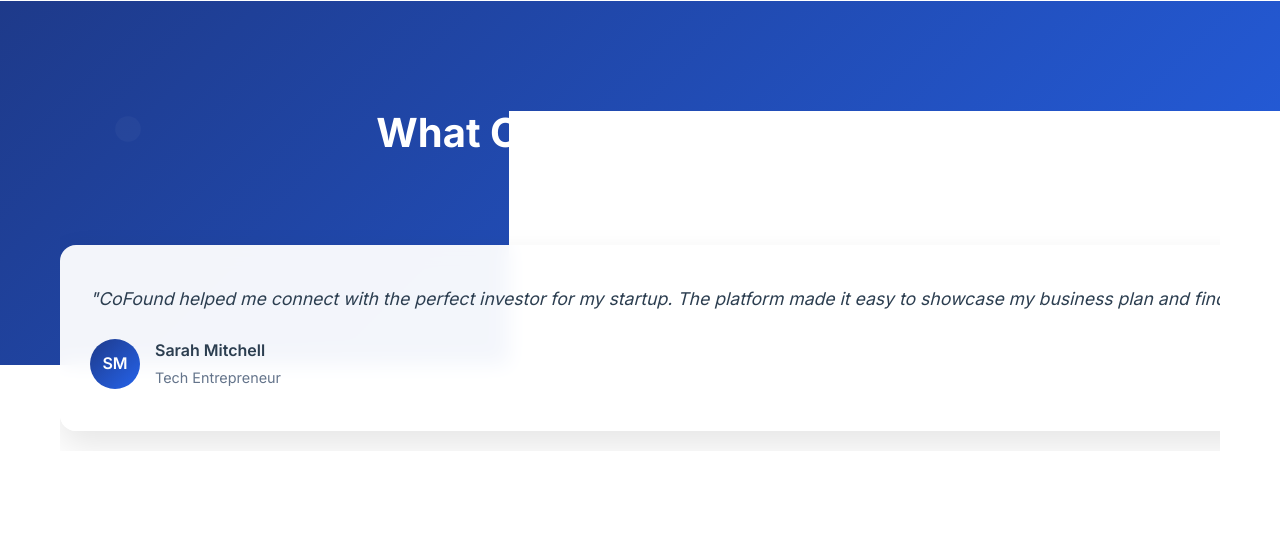
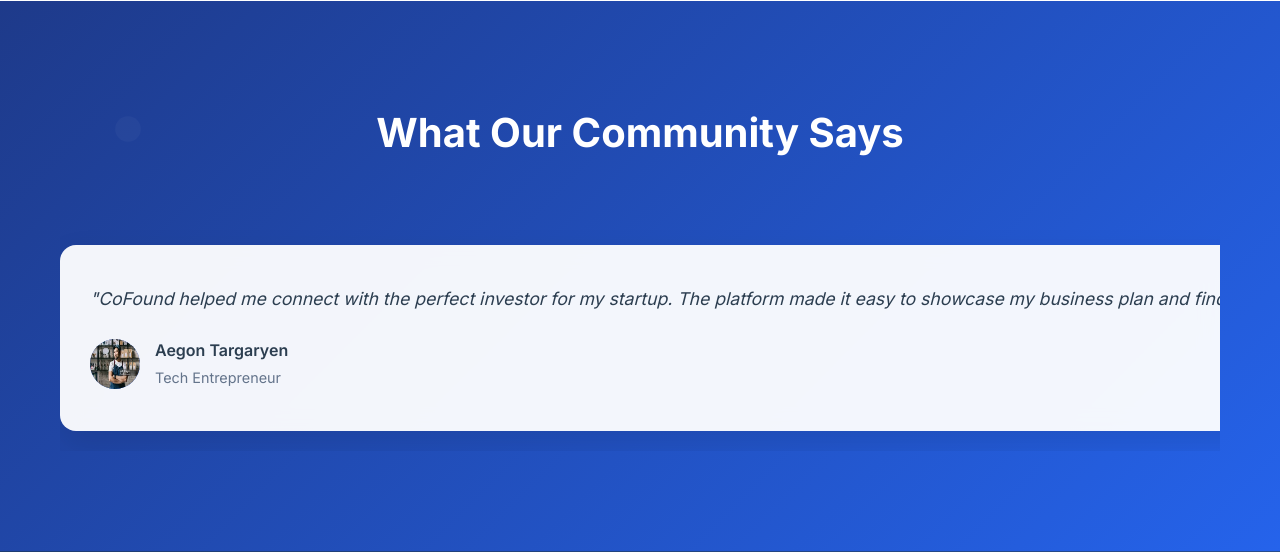
Before and after one commit to BILALAKRAM27/CoFound, a Django app: page / in a window 1280 px wide. Shown: the part 2684-3236 px from the top of the page. Run offline with Django 5.2, Linux system fonts and the light colour scheme.

Commit message:
added the images in the carasoule

```diff
--- a/Investors/templates/cofound_landing.html
+++ b/Investors/templates/cofound_landing.html
@@ -677,9 +677,11 @@
                 <div class="testimonial-card fade-in">
                     <p class="testimonial-text">"CoFound helped me connect with the perfect investor for my startup. The platform made it easy to showcase my business plan and find someone who truly understood my vision."</p>
                     <div class="testimonial-author">
-                        <div class="author-avatar">SM</div>
+                        <div class="author-avatar">
+                            <img src="{% static 'Investors/assests/s1.jpeg' %}" alt="CoFound" style="width: 50px; height: 50px; border-radius: 50%;">
+                        </div>
                         <div class="author-info">
-                            <h4>Sarah Mitchell</h4>
+                            <h4>Aegon Targaryen</h4>
                             <span>Tech Entrepreneur</span>
                         </div>
                     </div>
@@ -687,7 +689,9 @@
                 <div class="testimonial-card fade-in">
                     <p class="testimonial-text">"As an investor, I've found several promising startups through CoFound. The quality of entrepreneurs on the platform is exceptional, and the due diligence tools are fantastic."</p>
                     <div class="testimonial-author">
-                        <div class="author-avatar">JR</div>
+                        <div class="author-avatar">
+                            <img src="{% static 'Investors/assests/s17.jpeg' %}" alt="CoFound" style="width: 50px; height: 50px; border-radius: 50%;">
+                        </div>
                         <div class="author-info">
                             <h4>James Rodriguez</h4>
                             <span>Angel Investor</span>
@@ -697,7 +701,9 @@
                 <div class="testimonial-card fade-in">
                     <p class="testimonial-text">"The real-time collaboration features have transformed how I work with my investors. We can share updates, discuss strategy, and make decisions faster than ever before."</p>
                     <div class="testimonial-author">
-                        <div class="author-avatar">AL</div>
+                        <div class="author-avatar">
+                            <img src="{% static 'Investors/assests/s13.jpeg' %}" alt="CoFound" style="width: 50px; height: 50px; border-radius: 50%;">
+                        </div>
                         <div class="author-info">
                             <h4>Alex Liu</h4>
                             <span>Fintech Founder</span>
--- a/templates/about.html
+++ b/templates/about.html
@@ -336,7 +336,7 @@
                     <div class="col-md-4">
                         <div class="team-member">
                             <div class="team-avatar">
-                                <img src="{% static 'Investors/assests/s13.jpeg' %}" alt="CoFound" style="width: 120px; height: 120px; border-radius: 50%;">
+                                <img src="{% static 'Investors/assests/s13.jpeg' %}" alt="CoFound" style="width: 115px; height: 115px; border-radius: 50%;">
                             </div>
                             <h4>Edward Johnson</h4>
                             <p class="text-muted">CEO & Founder</p>
@@ -346,7 +346,7 @@
                     <div class="col-md-4">
                         <div class="team-member">
                             <div class="team-avatar">
-                                <img src="{% static 'Investors/assests/s1.jpeg' %}" alt="CoFound" style="width: 120px; height: 120px; border-radius: 50%;">
+                                <img src="{% static 'Investors/assests/s1.jpeg' %}" alt="CoFound" style="width: 115px; height: 115px; border-radius: 50%;">
                             </div>
                             <h4>Michael Chen</h4>
                             <p class="text-muted">CTO</p>
@@ -356,7 +356,7 @@
                     <div class="col-md-4">
                         <div class="team-member">
                             <div class="team-avatar">
-                                <img src="{% static 'Investors/assests/s17.jpeg' %}" alt="CoFound" style="width: 120px; height: 120px; border-radius: 50%;">
+                                <img src="{% static 'Investors/assests/s17.jpeg' %}" alt="CoFound" style="width: 115px; height: 115px; border-radius: 50%;">
                             </div>
                             <h4>Emily Rodriguez</h4>
                             <p class="text-muted">Head of Operations</p>
```
